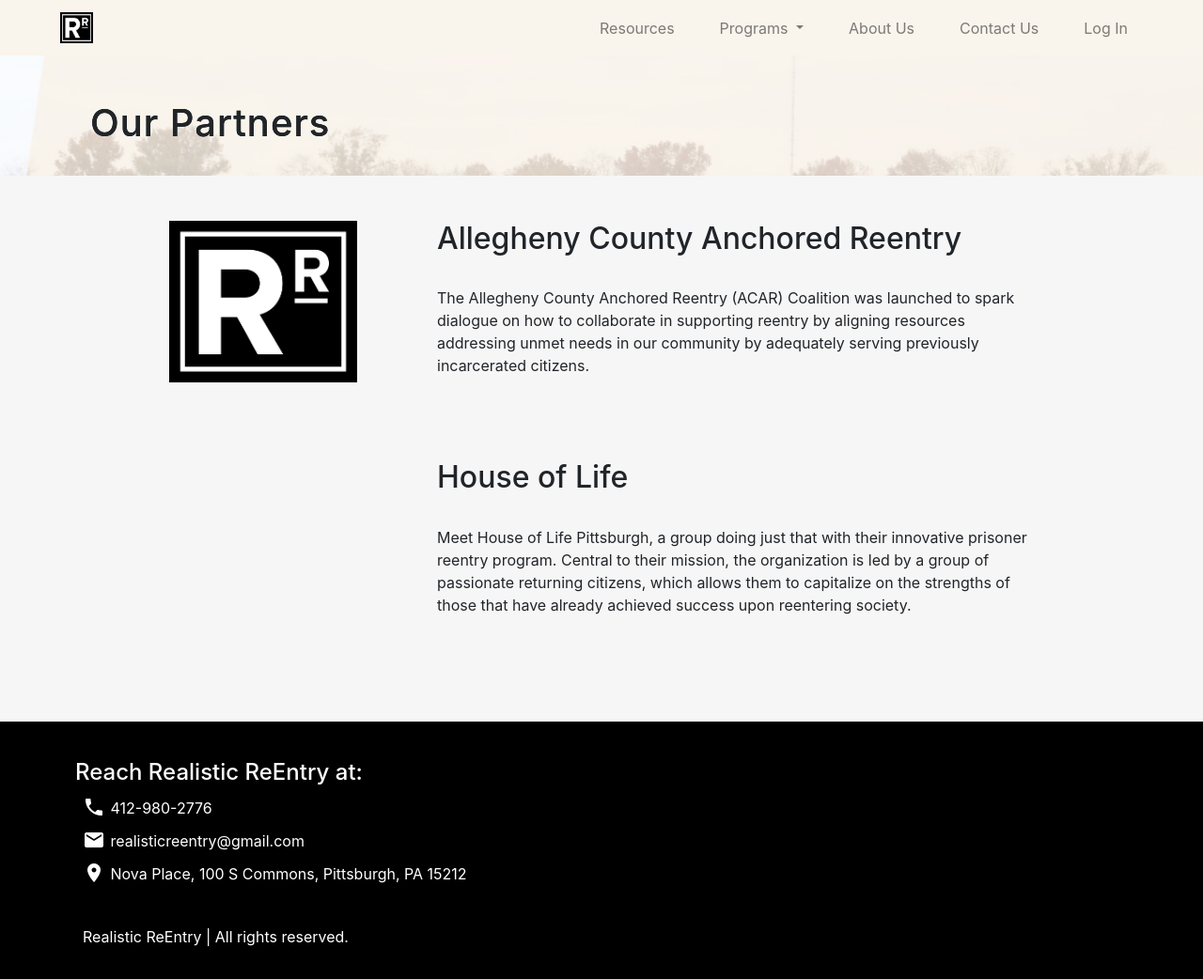
After one commit to elainewangg/ReEntry, a Django app: page /programs/partners in a window 1280 px wide. The commit adds this page. Shown: the whole page at 94% size. Run offline with Django 3.2, Linux system fonts and the light colour scheme; some libraries are stand-ins or nearby versions.

Commit message:
programs nav bar dropdown (error on homepage unsolved), program pages on YARP, OBB and Partners made

```diff
--- a/NewEra/templates/NewEra/_navbar.html
+++ b/NewEra/templates/NewEra/_navbar.html
@@ -93,11 +93,18 @@
 
 			{% if not user.is_authenticated %}
 
-			<!-- Only show the programs link if the user is logged out -->
-			<li class="nav-item">
-				{% url 'Programs' as programs_url %}
-				<a class="nav-link {% if request.path == programs_url %}active{% endif %}" href="{{ programs_url }}">Programs</a>
-			</li>
+
+			<li class="nav-item dropdown">
+				<a class="nav-link dropdown-toggle" href="#" id="navbarDropdownMenuLink" role="button" data-toggle="dropdown" aria-expanded="false">
+					Programs
+				</a>
+                <ul class="dropdown-menu" aria-labelledby="navbarDropdownMenuLink">
+                    <li><a class="dropdown-item" href="{% url 'yarp' %}">Young Adults ReEntry Program</a></li>
+                    <li><a class="dropdown-item" href="{% url 'obb' %}">Operation Better Block</a></li>
+                    <li><a class="dropdown-item" href="{% url 'partners' %}">Our Partners</a></li>
+                </ul>
+            </li>
+
 
 			<!-- Only show the about link if the user is logged out -->
 			<li class="nav-item">
--- /dev/null
+++ b/NewEra/templates/NewEra/partners.html
@@ -0,0 +1,45 @@
+{% extends "NewEra/base.html" %}
+
+{% block page_specific_styles %}
+{% load static %}
+<link href="{% static 'NewEra/index_styles.css' %}" rel="stylesheet" type="text/css">
+{% endblock %}
+
+{% block title %}{% block navtitle %}
+	Programs
+{% endblock %}{% endblock %}
+
+
+{% block content %}
+
+    <div class="parallax-subpage">
+        <h1 class="text-black parallax-text">Our Partners</h1>
+    </div>
+
+    <div class="container mt-5" >
+        <div class="row justify-content-center">
+            <div class="col-md-3">
+                {% load static %}
+                <img src="{% static 'NewEra/reentry_logo.jpg' %}" width="200" height="auto" class="" alt="ReEntry Logo">
+            </div>
+
+            <div class="col-md-7">
+                <h2>Allegheny County Anchored Reentry</h2>
+                <br />
+                <p>The Allegheny County Anchored Reentry (ACAR) Coalition was launched to spark dialogue on how to collaborate in supporting reentry by aligning resources addressing unmet needs in our community by adequately serving previously incarcerated citizens.
+                </p>
+
+                <br /> <br /> <br />
+                <h2>House of Life</h2>
+                <br />
+                <p>Meet House of Life Pittsburgh, a group doing just that with their innovative prisoner reentry program. Central to their mission, the organization is led by a group of passionate returning citizens, which allows them to capitalize on the strengths of those that have already achieved success upon reentering society.
+                </p>
+
+            </div>
+
+        </div>
+
+        <br/><br/><br/><br/>
+
+    </div>
+{% endblock %}
--- a/NewEra/views.py
+++ b/NewEra/views.py
@@ -173,7 +173,16 @@
     return render(request, 'NewEra/about_us.html')
 
 def programs(request):
-    return render(request, 'NewEra/programs.html')
+    return render(request, 'NewEra/yarp.html')
+
+def yarp(request):
+    return render(request, 'NewEra/yarp.html')
+
+def obb(request):
+    return render(request, 'NewEra/obb.html')
+
+def partners(request):
+    return render(request, 'NewEra/partners.html')
 
 # Function to update the referral given a GET request (to a resource) with a querystring timestamp
 def markReferralAsSeen(request):
--- a/ReEntryApp/urls.py
+++ b/ReEntryApp/urls.py
@@ -32,8 +32,13 @@
     path('sign_up/', views.sign_up, name='Sign Up'),  # Visitors (anyone not logged in) only
     path('logout/', views.logout, name='Logout'),   # Staff (SOWs) and superuser (admin) only
     path('about_us/', views.about_us, name='About Us'),  # All users
+    path('switch_role/', views.switch_role, name='Switch Role'), # All users
+
+    # Programs
     path('programs/', views.programs, name="Programs"),
-    path('switch_role/', views.switch_role, name='Switch Role'), # All users
+    path('programs/yarp', views.yarp, name='yarp'),
+    path('programs/operation_better_block', views.obb, name='obb'),
+    path('programs/partners', views.partners, name='partners'),
 
     # Dashboard (previously Manage Users)
     path('dashboard/', views.dashboard, name='Dashboard'), # Superuser only
```
Also changed, not shown: NewEra/templates/NewEra/obb.html (added, +36 -0 lines), NewEra/templates/NewEra/yarp.html (added, +40 -0 lines).
